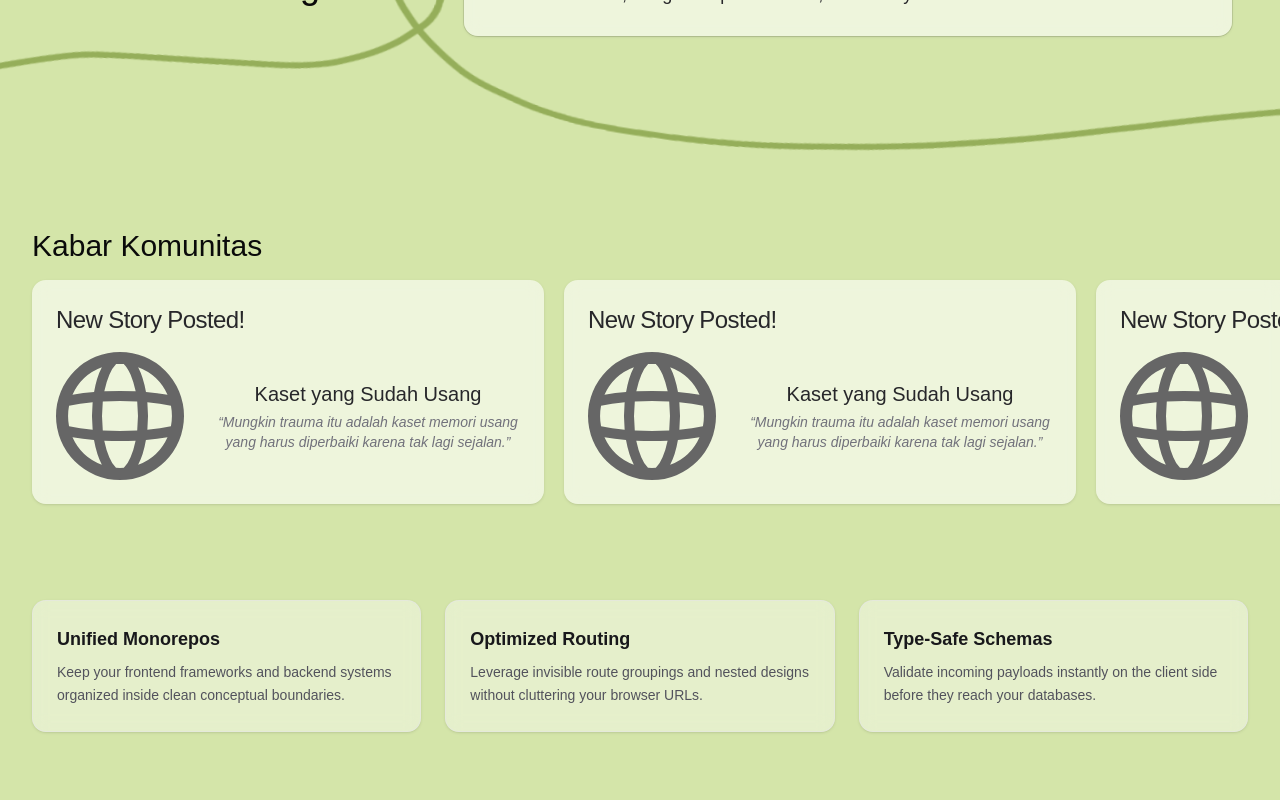
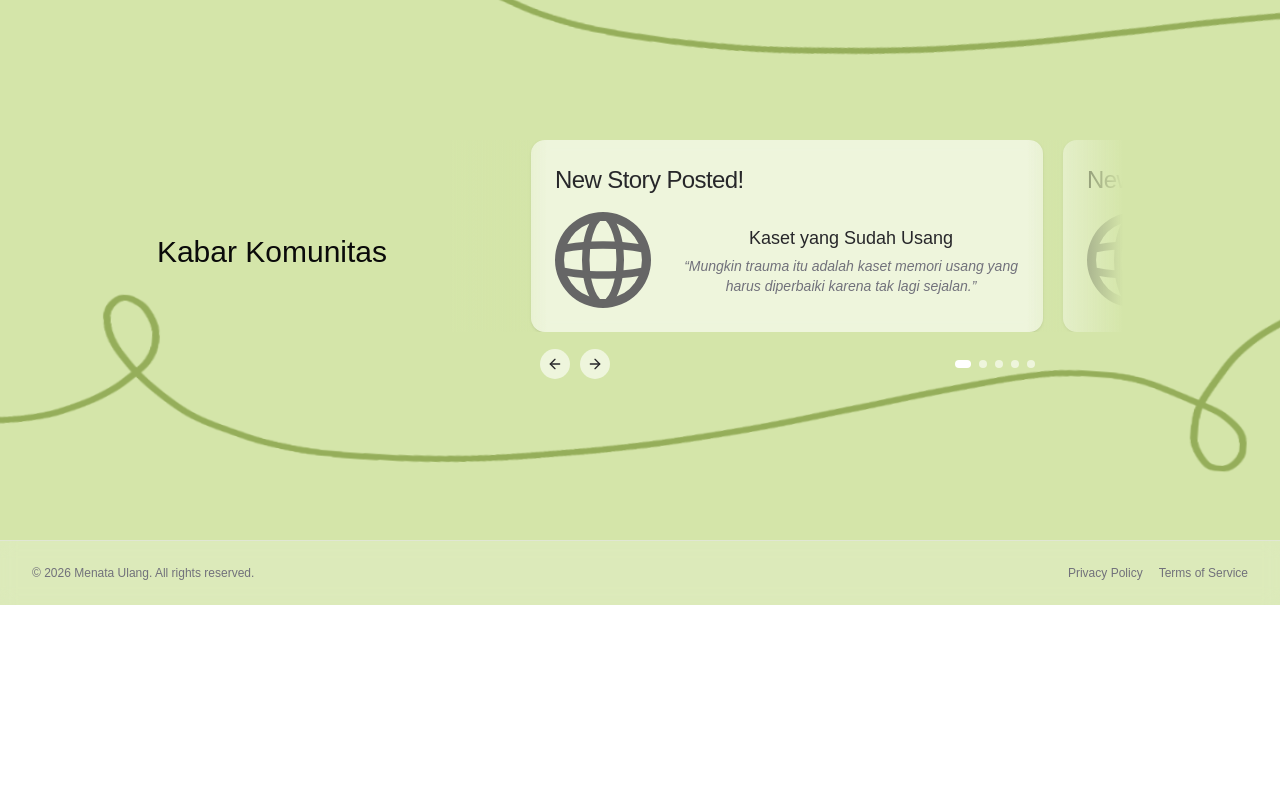
Before and after one commit to KenAlfizza/menata-ulang, a Next.js app in the folder frontend/: page / in a window 1280 px wide. Shown: the part 980-1780 px from the top of the page. After the commit the page ends 1585 px from the top, so only its background shows below. Built offline with nearby package versions, Linux system fonts and the light colour scheme; a web font is replaced by a local one.

Commit message:
annoucement, background

```diff
--- a/frontend/app/page.tsx
+++ b/frontend/app/page.tsx
@@ -2,8 +2,8 @@ import Link from "next/link";
 import Image from "next/image";
 import { Navbar } from "@/components/navbar";
 import { Button } from "@/components/ui/button";
-import { HeroSearch } from "@/components/hero-search";
-import { PageBackground } from "@/components/page-background";
+import { HeroSearch } from "@/components/home/home-search";
+import { PageBackground } from "@/components/home/background/page-background";
 import { AnnouncementCarousel } from "@/components/home/annoucement/annoucement-carousel";
 import { Card } from "@/components/ui/card";
 
@@ -16,7 +16,7 @@ export default function HomePage() {
       <PageBackground>
         {/** Hero Section */}
         <main className="max-w-7xl mx-auto px-4 sm:px-6 lg:px-8 pt-12 pb-20">
-          <div className="text-center space-y-6 max-w-4xl mx-auto">
+          <section className="text-center space-y-6 max-w-4xl mx-auto">
             <div className="flex justify-center mb-16">
               <Link href="/">
                 <Image
@@ -42,65 +42,43 @@ export default function HomePage() {
                 <HeroSearch />
             </div>
 
-            <div className="pt-4 flex flex-col sm:flex-row items-center justify-center gap-3 max-w-xl mx-auto w-full">
-              <Button size="lg" variant="secondary" className="w-full sm:w-auto px-6 bg-white/60 hover:bg-white/80 backdrop-blur-sm text-zinc-800 shadow-sm rounded-full" asChild>
+            <div className="pt-4 flex flex-row items-center justify-center gap-3 max-w-xl mx-auto w-full">
+              <Button size="lg" variant="secondary" className="w-auto px-6 bg-white/60 hover:bg-white/80 backdrop-blur-sm text-zinc-800 shadow-sm rounded-full" asChild>
                 <Link href="/login">Jelajahi</Link>
               </Button>
-              <Button size="lg" variant="secondary" className="w-full sm:w-auto px-6 bg-white/60 hover:bg-white/80 backdrop-blur-sm text-zinc-800 shadow-sm rounded-full" asChild>
+              <Button size="lg" variant="secondary" className="w-auto px-6 bg-white/60 hover:bg-white/80 backdrop-blur-sm text-zinc-800 shadow-sm rounded-full" asChild>
                 <Link href="/login">Sosial</Link>
               </Button>
-              <Button size="lg" variant="secondary" className="w-full sm:w-auto px-6 bg-white/60 hover:bg-white/80 backdrop-blur-sm text-zinc-800 shadow-sm rounded-full" asChild>
+              <Button size="lg" variant="secondary" className="w-auto px-6 bg-white/60 hover:bg-white/80 backdrop-blur-sm text-zinc-800 shadow-sm rounded-full" asChild>
                 <Link href="/login">Bantuan</Link>
               </Button>
-              <Button size="lg" variant="secondary" className="w-full sm:w-auto px-6 bg-white/60 hover:bg-white/80 backdrop-blur-sm text-zinc-800 shadow-sm rounded-full" asChild>
+              <Button size="lg" variant="secondary" className="w-auto px-6 bg-white/60 hover:bg-white/80 backdrop-blur-sm text-zinc-800 shadow-sm rounded-full" asChild>
                 <Link href="/login">Tentang Kami</Link>
               </Button>
             </div>
-          </div>
+          </section>
 
             {/** Welcome Message */}
-        <section className="welcome mt-52 gap-24 flex flex-col sm:flex-row justify-center items-center px-4">
-            <div className="w-full sm:max-w-xs flex-shrink-0">
-                <h2 className="text-center text-3xl sm:text-4xl">Selamat Datang di Menata Ulang</h2>
+            <section className="welcome text-center max-w-8xl mx-auto mt-32">
+                <div className="flex flex-col items-center justify-center gap-8 xl:flex-row xl:gap-30">
+                    <div className="max-w-xs flex-shrink-0">
+                        <h2 className="text-center text-3xl md:text-4xl ">Selamat Datang di Menata Ulang</h2>
                     </div>
-            <Card className="w-full sm:max-w-3xl p-7 bg-white/60 hover:bg-white/80 backdrop-blur-sm text-zinc-800 shadow-sm rounded-xl">
+                    <Card className="w-full md:max-w-3xl p-7 bg-white/60 hover:bg-white/80 backdrop-blur-sm text-zinc-800 shadow-sm rounded-xl">
                         <p className="text-lg">
                         Menata Ulang hadir sebagai teman, yang menemani kamu untuk melihat sisi dirimu.
                         Yang paling terang, dan yang paling gelap. Untuk dirangkul dan diterima.
                         Untuk dilihat dan disesuaikan, dengan siapa diri kamu, sebenarnya.
                         </p>
                     </Card>
+                </div>
             </section>
 
 
             {/* Announcement Grid */}
-        <section className="annoucement mt-48">
-            <h2 className="text-3xl">Kabar Komunitas</h2>
+            <section className="annoucement mt-42 flex flex-col items-center justify-center lg:flex-row lg:gap-16">
+                <h2 className="text-center text-3xl">Kabar Komunitas</h2>
                 <AnnouncementCarousel/>
-        </section>
-
-
-          <section className="mt-24 grid grid-cols-1 md:grid-cols-3 gap-6">
-            <div className="p-6 rounded-xl border border-zinc-200/60 dark:border-zinc-800 bg-white/40 dark:bg-zinc-900/50 backdrop-blur-sm shadow-sm space-y-2">
-              <h3 className="text-lg font-semibold text-zinc-900 dark:text-zinc-50">Unified Monorepos</h3>
-              <p className="text-sm text-zinc-600 dark:text-zinc-400 leading-relaxed">
-                Keep your frontend frameworks and backend systems organized inside clean conceptual boundaries.
-              </p>
-            </div>
-
-            <div className="p-6 rounded-xl border border-zinc-200/60 dark:border-zinc-800 bg-white/40 dark:bg-zinc-900/50 backdrop-blur-sm shadow-sm space-y-2">
-              <h3 className="text-lg font-semibold text-zinc-900 dark:text-zinc-50">Optimized Routing</h3>
-              <p className="text-sm text-zinc-600 dark:text-zinc-400 leading-relaxed">
-                Leverage invisible route groupings and nested designs without cluttering your browser URLs.
-              </p>
-            </div>
-
-            <div className="p-6 rounded-xl border border-zinc-200/60 dark:border-zinc-800 bg-white/40 dark:bg-zinc-900/50 backdrop-blur-sm shadow-sm space-y-2">
-              <h3 className="text-lg font-semibold text-zinc-900 dark:text-zinc-50">Type-Safe Schemas</h3>
-              <p className="text-sm text-zinc-600 dark:text-zinc-400 leading-relaxed">
-                Validate incoming payloads instantly on the client side before they reach your databases.
-              </p>
-            </div>
             </section>
         </main>
 
--- a/frontend/components/home/annoucement/annoucement-card.tsx
+++ b/frontend/components/home/annoucement/annoucement-card.tsx
@@ -6,7 +6,7 @@ export function AnnouncementCard() {
     return (
         <Button
             asChild
-            className="w-full sm:w-lg h-auto p-6 bg-white/60 hover:bg-white/80 active:bg-white/90 backdrop-blur-sm text-zinc-800 shadow-sm rounded-xl text-left border-0 block cursor-pointer transition-colors focus-visible:ring-2 focus-visible:ring-zinc-400"
+            className="w-lg h-auto p-6 bg-white/60 hover:bg-white/80 active:bg-white/90 backdrop-blur-sm text-zinc-800 shadow-sm rounded-xl text-left border-0 block cursor-pointer transition-colors focus-visible:ring-2 focus-visible:ring-zinc-400"
             >
             <div>
                 {/* Title */}
@@ -19,15 +19,15 @@ export function AnnouncementCard() {
                 <Image
                     src="/globe.svg"
                     alt="Announcement Image"
-                    width={128}
-                    height={128}
+                    width={96}
+                    height={96}
                     className="shrink-0"
                 />
 
                 {/* Text Section */}
                 <div className="flex flex-col text-center items-center justify-center flex-1 text-zinc-500 whitespace-normal">
-                    <p className="text-xl font-medium text-zinc-800">Kaset yang Sudah Usang</p>
-                    <p className="text-md italic mt-1">
+                    <p className="text-lg font-medium text-zinc-800">Kaset yang Sudah Usang</p>
+                    <p className="italic mt-1">
                     “Mungkin trauma itu adalah kaset memori usang yang harus diperbaiki karena tak lagi sejalan.”
                     </p>
                 </div>
--- a/frontend/components/home/annoucement/annoucement-carousel.tsx
+++ b/frontend/components/home/annoucement/annoucement-carousel.tsx
@@ -1,16 +1,95 @@
 "use client";
 
+import useEmblaCarousel from "embla-carousel-react";
+import { useCallback, useState, useEffect } from "react";
 import { AnnouncementCard } from "./annoucement-card";
+import { Button } from "@/components/ui/button";
+import { ArrowLeftIcon, ArrowRightIcon } from "lucide-react";
 
 export function AnnouncementCarousel() {
+    const [selectedIndex, setSelectedIndex] = useState(0);
+    const [scrollSnaps, setScrollSnaps] = useState<number[]>([]);
+
+    const [emblaRef, emblaApi] = useEmblaCarousel({
+        loop: false,        // ← wrap around
+        align: "center",   // ← center active card
+        dragFree: false,
+        containScroll: false, // ← must be false for loop + center to work correctly
+        slidesToScroll: 1,
+    });
+
+    const scrollPrev = useCallback(() => emblaApi?.scrollPrev(), [emblaApi]);
+    const scrollNext = useCallback(() => emblaApi?.scrollNext(), [emblaApi]);
+    const scrollTo = useCallback((index: number) => emblaApi?.scrollTo(index), [emblaApi]);
+
+    useEffect(() => {
+        if (!emblaApi) return;
+
+        const onInit = () => {
+            setScrollSnaps(emblaApi.scrollSnapList());
+            setSelectedIndex(emblaApi.selectedScrollSnap());
+        };
+
+        const onSelect = () => setSelectedIndex(emblaApi.selectedScrollSnap());
+
+        onInit();
+        emblaApi.on("reInit", onInit);
+        emblaApi.on("select", onSelect);
+
+        return () => {
+            emblaApi.off("reInit", onInit);
+            emblaApi.off("select", onSelect);
+        };
+    }, [emblaApi]);
+
     return (
-        <section className="annoucement mt-4">
-            <ul className="cards w-full flex flex-row gap-5">
-                <li><AnnouncementCard/></li>
-                <li><AnnouncementCard/></li>
-                <li><AnnouncementCard/></li>
-            </ul>
+        <section className="mt-4 w-2xl">
+            <div className="relative">
+                {/* Fades */}
+                <div className="absolute left-0 top-0 h-full w-24 bg-gradient-to-r from-[#D4E5A9] to-transparent z-10 pointer-events-none" />
+                <div className="absolute right-0 top-0 h-full w-24 bg-gradient-to-l from-[#D4E5A9] to-transparent z-10 pointer-events-none" />
+
+                <div className="overflow-hidden" ref={emblaRef}>
+                    <ul className="flex gap-5">
+                        <li className="shrink-0"><AnnouncementCard /></li>
+                        <li className="shrink-0"><AnnouncementCard /></li>
+                        <li className="shrink-0"><AnnouncementCard /></li>
+                        <li className="shrink-0"><AnnouncementCard /></li>
+                        <li className="shrink-0"><AnnouncementCard /></li>
+                    </ul>
+                </div>
+            </div>
+
+            <div className="flex items-center justify-between mt-4 px-22">
+                <div className="flex gap-2">
+                    <Button
+                        onClick={scrollPrev}
+                        className="w-8 h-8 rounded-full border flex items-center justify-center bg-white/60 hover:bg-white/80 transition"
+                    >
+                        <ArrowLeftIcon className="text-zinc-800" />
+                    </Button>
+                    <Button
+                        onClick={scrollNext}
+                        className="w-8 h-8 rounded-full border flex items-center justify-center bg-white/60 hover:bg-white/80 transition"
+                    >
+                        <ArrowRightIcon className="text-zinc-800" />
+                    </Button>
+                </div>
+
+                <div className="flex gap-2">
+                    {scrollSnaps.map((_, index) => (
+                        <button
+                            key={index}
+                            onClick={() => scrollTo(index)}
+                            className={`h-2 rounded-full transition-all duration-300 ${
+                                index === selectedIndex
+                                    ? "bg-white w-4"
+                                    : "bg-white/60 hover:bg-white/80 w-2"
+                            }`}
+                        />
+                    ))}
+                </div>
+            </div>
         </section>
-    )
-
+    );
 }
--- a/frontend/components/decorative-rope.tsx
+++ b/frontend/components/home/background/decorative-rope.tsx
@@ -11,7 +11,7 @@ interface DecorativeRopeProps {
 
 export function DecorativeRope({ src, width = 1500, height = 200 }: DecorativeRopeProps) {
   return (
-    <div className="flex justify-center w-full overflow-hidden relative select-none pointer-events-none">
+    <div className="flex justify-center w-full relative select-none pointer-events-none">
       {/* 🌟 The outer fixed wrapper handles the constant sizing rule */}
       <div
         className="flex-shrink-0"
--- a/frontend/components/page-background.tsx
+++ b/frontend/components/home/background/page-background.tsx
@@ -18,8 +18,12 @@ export function PageBackground({ children }: PageBackgroundProps) {
             <DecorativeRope src={"/rope/green1.svg"} width={1500} height={150} />
         </div>
 
-        <div className="absolute top-[10%] sm:top-[36%] left-0 w-full flex justify-center">
+        <div className="absolute top-[10%] top-[30%] xl:top-[38%]  lg:left-0 w-full flex justify-center">
             <DecorativeRope src={"/rope/green2.svg"} width={1500} height={150} />
+        </div>
+
+        <div className="absolute top-[10%] top-[70%] xl:top-[70%]  lg:left-0 w-full flex justify-center">
+            <DecorativeRope src={"/rope/green3.svg"} width={1500} height={150} />
         </div>
 
       </div>
```
Also changed, not shown: frontend/package.json (+6 -1 lines), frontend/components/home/annoucement/annoucement-button.tsx (added), frontend/components/home/home-search.tsx (renamed from frontend/components/hero-search.tsx), frontend/public/rope/green3.svg (added). Lines whose indentation alone changed are shown as unchanged.
